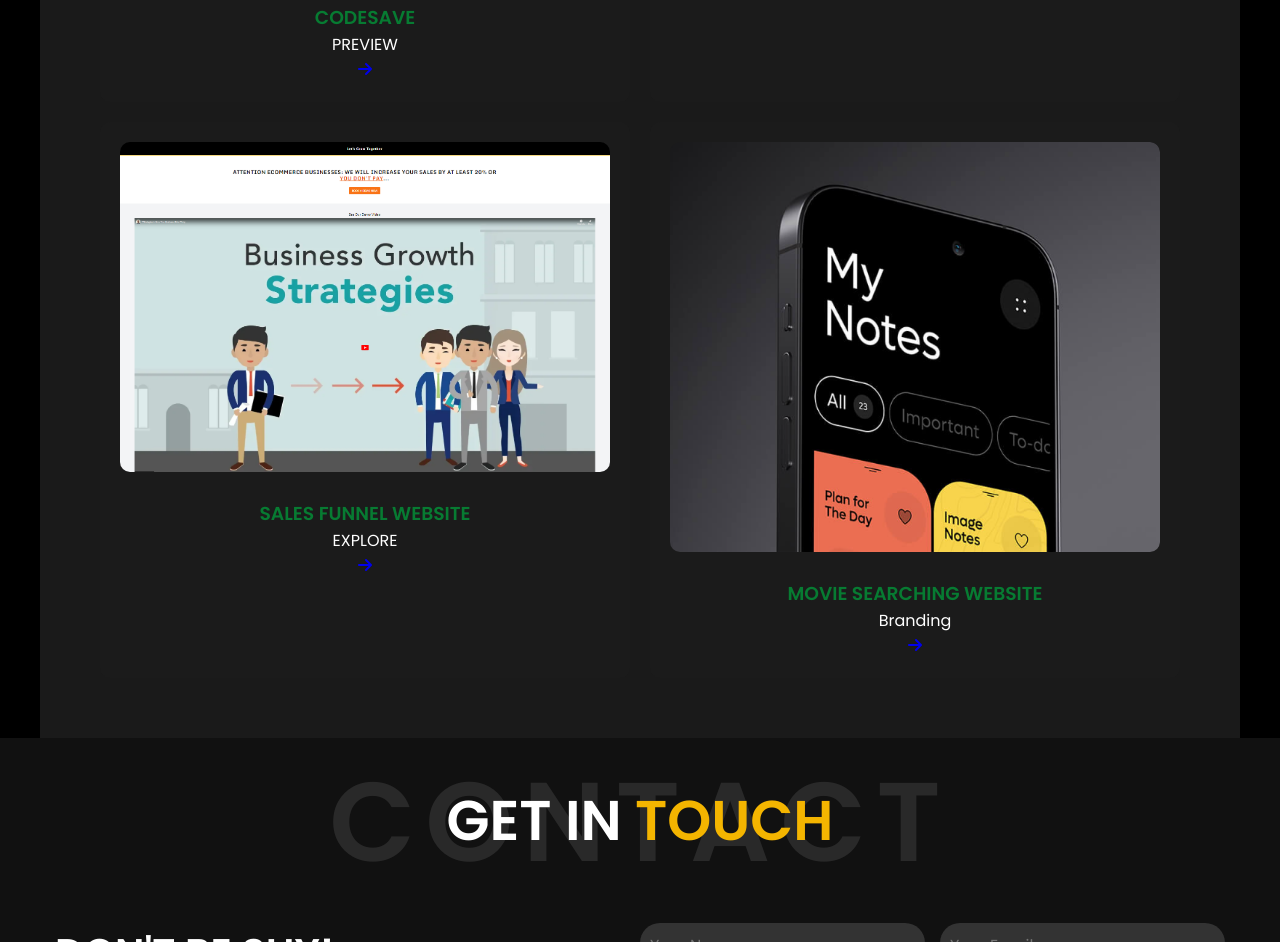
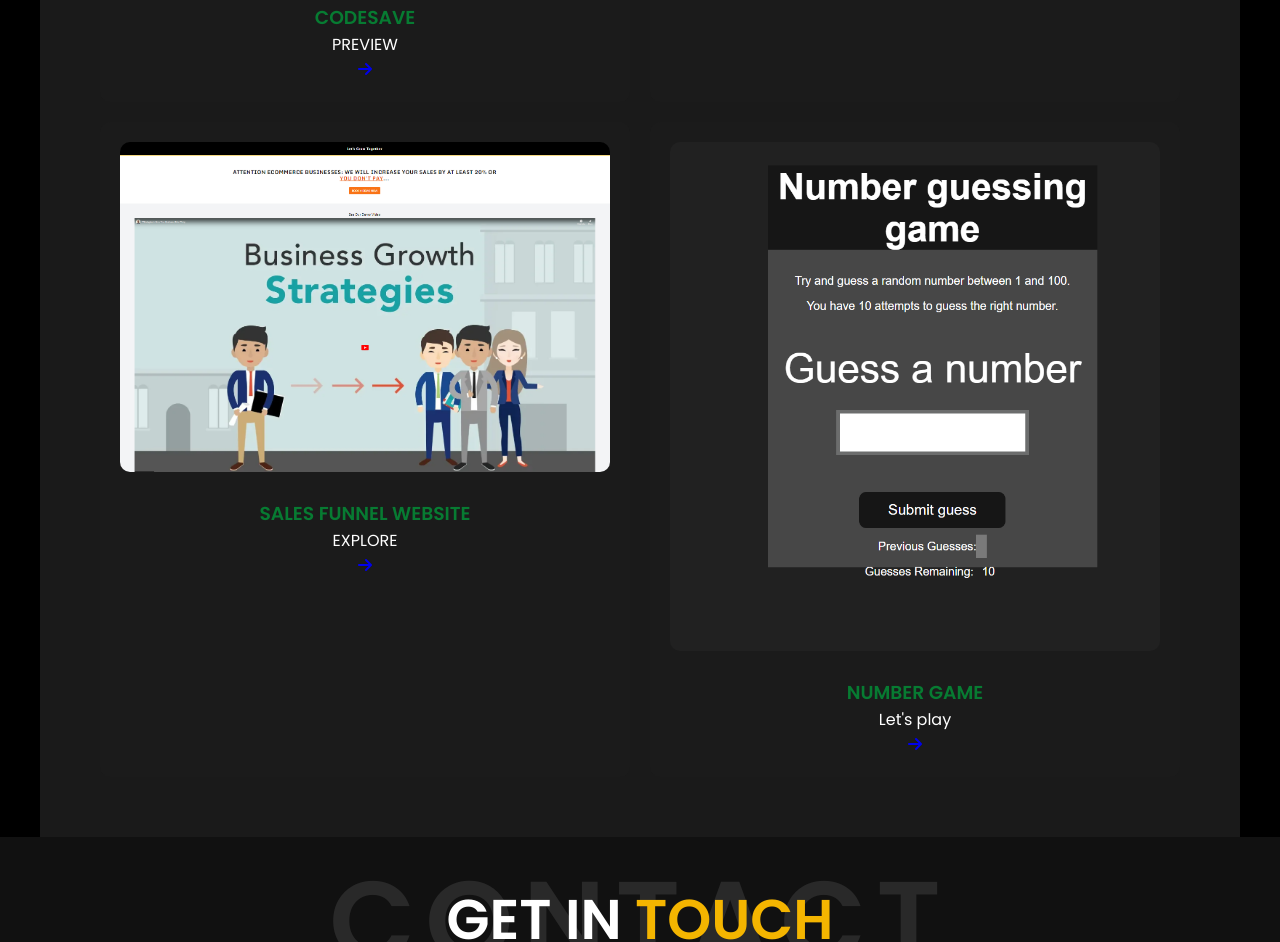
Before and after one commit to ASHUTOSH-13/test, a plain HTML site: page index.html in a window 1280 px wide. Shown: the part 4066-5008 px from the top of the page. Drawn offline with nearby package versions, Linux system fonts and the light colour scheme.

Commit message:
new project image added

```diff
--- a/index.html
+++ b/index.html
@@ -395,10 +395,10 @@
         </div>
 
         <div class="portfolio-item">
-          <img src="test.png" alt="Project 4" />
+          <img src="project_4.png" alt="Project 4" />
           <div class="overlay">
-            <h3>MOVIE SEARCHING WEBSITE</h3>
-            <p>Branding</p>
+            <h3>NUMBER GAME</h3>
+            <p>Let's play</p>
             <a href="your-project-link4.com" class="portfolio-link">
               <i class="fa-solid fa-arrow-right"></i>
             </a>
```
Also changed, not shown: project_4.png (added).
